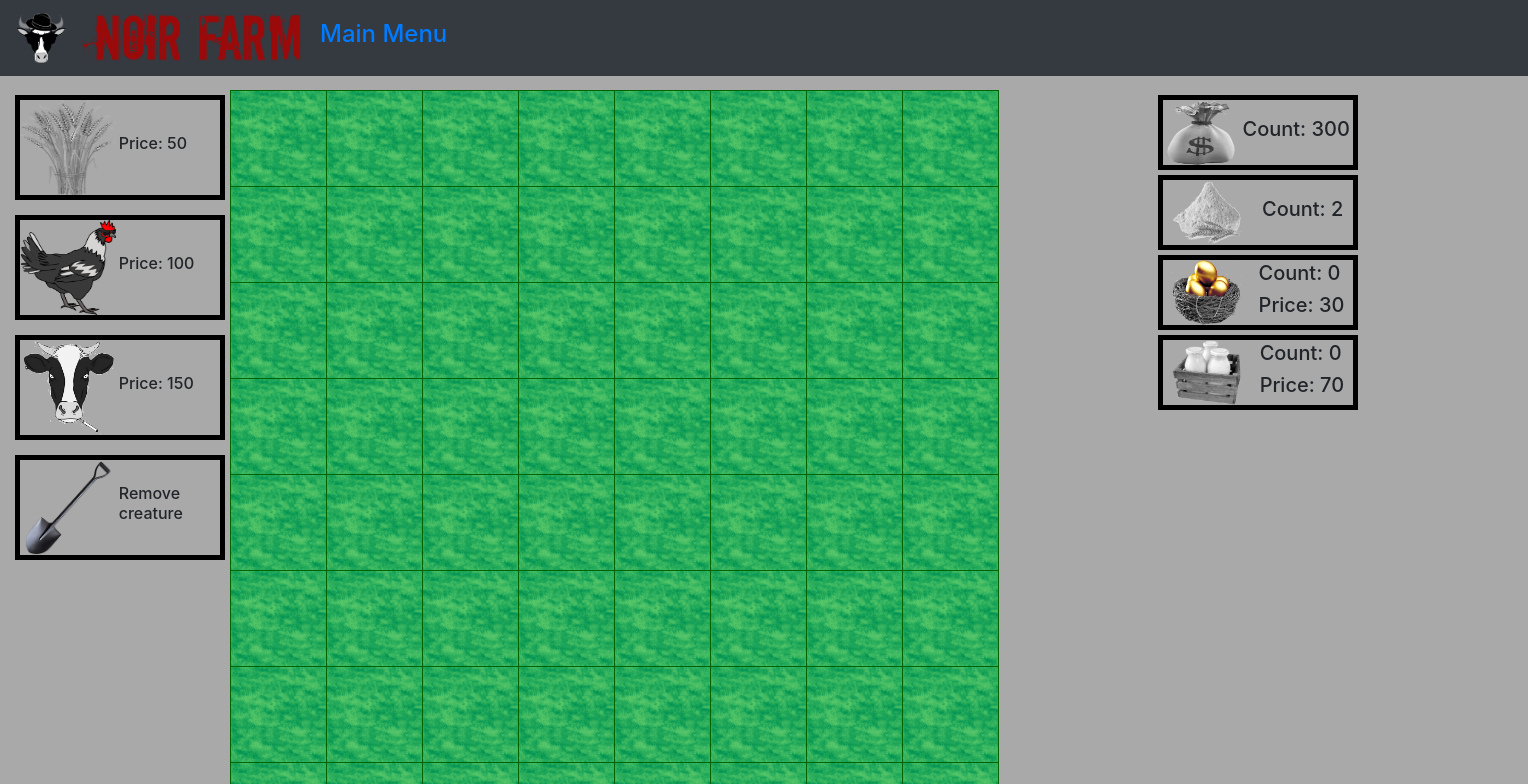
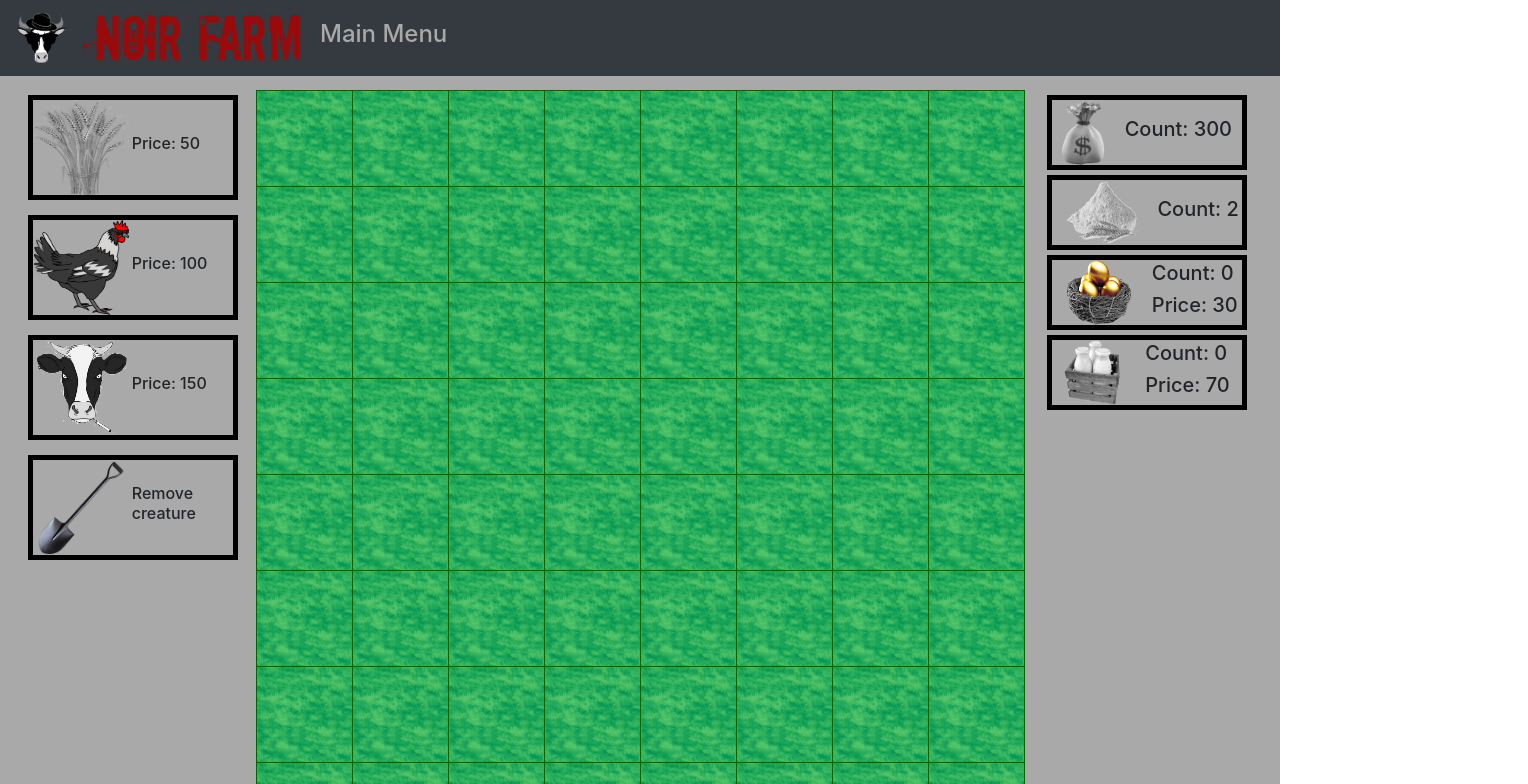
Before and after one commit to leonid-ionov/FarmGame, a React (Create React App) app: page /new-game in a window 1280 px wide. Shown: the top 784 px of the page, 1528 px wide, since content can reach past the window. Built offline with nearby package versions, Linux system fonts and the light colour scheme.

Commit message:
Changed the mechanics of growing and feeding. Some fixes.

```diff
--- a/src/Components/NewGame/NewGame.js
+++ b/src/Components/NewGame/NewGame.js
@@ -29,35 +29,39 @@ class NewGame extends React.Component {
                 }
             } catch (error) {
                 this.setState({error: error.message})
-                setTimeout(() => {this.setState({error:null})},10000)
                 this.props.chooseCreature(null)
             }
         }
     }
 
     feedCreatureMethod = (feedType) => {
-        if(this.props.selectedGoods.forFeed && feedType === this.props.selectedGoods.type) {
+        if (this.props.selectedGoods.forFeed && feedType === this.props.selectedGoods.type) {
             try {
                 this.props.feedCreatureChecker(feedType)
                 return true
-            }
-            catch (error) {
+            } catch (error) {
                 this.setState({error: error.message})
-                setTimeout(() => {this.setState({error:null})},10000)
-                this.props.chooseGoodsForAction(null,false,false)
+                this.props.chooseGoodsForAction(null, false, false)
                 return false
             }
         } else {
             this.setState({error: 'Choose feed'})
-            setTimeout(() => {this.setState({error:null})},10000)
             return false
+        }
+    }
+
+    componentDidUpdate(prevProps, prevState, snapshot) {
+        if (prevState.error !== this.state.error) {
+            setTimeout(() => {
+                this.setState({error: null})
+            }, 3000)
         }
     }
 
     render() {
         return (
             <div className={s.newGame}>
-                <div className={s.creatures}>
+                <div className={s.creaturesMenu}>
                     <CreatureMenuUI creatureItems={this.props.creatureItems}
                                     selectedCreature={this.props.selectedCreature}
                                     chooseCreature={this.props.chooseCreature}
@@ -72,14 +76,15 @@ class NewGame extends React.Component {
                                  takeHarvest={this.props.takeHarvest}
                                  feedCreature={this.feedCreatureMethod.bind(this)}/>
                 </div>
-                <div className={s.menu}>
+                <div className={s.goodsMenu}>
                     <GoodsMenuUI sellItem={this.sellItem.bind(this)}
                                  selectedGoods={this.props.selectedGoods}
                                  goodsItems={this.props.goodsItems}
                                  chooseGoodsForAction={this.props.chooseGoodsForAction}
                                  chooseCreature={this.props.chooseCreature}/>
                 </div>
-                {this.state.error&&<Badge variant="warning"><h4>{this.state.error}</h4></Badge>}
+                {this.state.error &&
+                <div className={s.error}><Badge variant="warning"><h4>{this.state.error}</h4></Badge></div>}
             </div>
         )
     }
--- a/src/Components/NewGame/NewGame.module.css
+++ b/src/Components/NewGame/NewGame.module.css
@@ -1,7 +1,8 @@
 .newGame {
     display: grid;
-    grid-template-areas: 'creatures field menu';
-    grid-template-columns: 200px 1fr 500px;
+    grid-template-areas: 'creaturesMenu field goodsMenu'
+                            'error field goodsMenu';
+    grid-template-columns: 1fr 1fr 1fr;
     grid-gap: 10px;
     padding: 20px;
     justify-items: center;
@@ -11,12 +12,15 @@
     grid-area: field;
 }
 
-.newGame .menu {
-    grid-area: menu;
-    height: 400px;
+.newGame .goodsMenu {
+    grid-area: goodsMenu;
 }
 
-.newGame .creatures {
-    grid-area: creatures;
-    height: 420px;
+.newGame .creaturesMenu {
+    grid-area: creaturesMenu;
+    justify-self: center;
 }
+.newGame .error {
+    grid-area: error;
+    justify-self: center;
+}
--- a/src/UI/ItemsUI/CreatureFieldItemUI/CreatureFieldItemUI.js
+++ b/src/UI/ItemsUI/CreatureFieldItemUI/CreatureFieldItemUI.js
@@ -3,14 +3,16 @@ import s from './CreatureFieldItemUI.module.css'
 import { buildStyles, CircularProgressbar } from 'react-circular-progressbar'
 import 'react-circular-progressbar/dist/styles.css'
 
-const CreatureFieldItemUI = ({creatureImage,feedCreature,harvestImage, takeHarvestMethod,hunger, harvest, growTime}) => {
+const CreatureFieldItemUI = ({creatureImage, feedCreature, harvestImage, takeHarvestMethod, harvest, message, growTime}) => {
     return (
         <div className={s.creatureFieldItem}>
-            <div className={s.creature}><img src={creatureImage} alt={''}/></div>
-            {hunger ? <div className={s.hunger} onClick={feedCreature}>{'Hunger!'}</div> :
-                !!harvest ? <div onClick={()=>takeHarvestMethod()} className={s.harvest}><img src={harvestImage}  alt={''}/></div> :
-                <CircularProgressbar value={growTime}
-                                     styles={buildStyles({trailColor: 'white', pathColor: 'black'})}/>}
+            <div className={s.creature} onClick={feedCreature}><img src={creatureImage} alt={''}/></div>
+            {message ? <div className={s.hunger} onClick={feedCreature}>{message}</div> :
+                !!harvest ?
+                    <div onClick={() => takeHarvestMethod()} className={s.harvest}><img src={harvestImage} alt={''}/>
+                    </div> :
+                    <CircularProgressbar value={growTime}
+                                         styles={buildStyles({trailColor: 'white', pathColor: 'black'})}/>}
         </div>
     )
 }
--- a/src/UI/ItemsUI/CreatureFieldItemUI/CreatureFieldItemUI.module.css
+++ b/src/UI/ItemsUI/CreatureFieldItemUI/CreatureFieldItemUI.module.css
@@ -27,5 +27,4 @@
     justify-self: center;
     z-index: 1;
     font-weight:bolder;
-    font-size: 23px;
 }
--- a/src/UI/ItemsUI/CreatureItemUI/CreatureItemUI.js
+++ b/src/UI/ItemsUI/CreatureItemUI/CreatureItemUI.js
@@ -8,8 +8,7 @@ function CreatureItemUI({creaturesImage, creatureType, creaturePrice, selectedCr
              style={creatureType === selectedCreature ? {border: '5px solid darkred'} : {border: '5px solid black'}}>
             <Image className={s.creature} src={creaturesImage}/>
             <div className={s.text}>
-                {!!selectedCreature ? <h7>{'Touch field item to buy or remove'}</h7> :
-                !!creaturePrice ? <h6> {`Price: ${creaturePrice}`}</h6> :
+                {!!creaturePrice ? <h6> {`Price: ${creaturePrice}`}</h6> :
                     <h6>Remove creature</h6>}
             </div>
         </div>
--- a/src/UI/ItemsUI/GoodsItemUI/GoodsItemUI.module.css
+++ b/src/UI/ItemsUI/GoodsItemUI/GoodsItemUI.module.css
@@ -9,7 +9,7 @@
     align-self: center;
     justify-self: center;
     height: 65px;
-    width: 70px;
+    width: 70%;
 }
 
 .goodsItem .text {
--- a/src/UI/MenuUI/GoodsMenuUI/GoodsMenuUI.js
+++ b/src/UI/MenuUI/GoodsMenuUI/GoodsMenuUI.js
@@ -16,7 +16,7 @@ const GoodsMenuUI = ({sellItem, selectedGoods, chooseGoodsForAction, chooseCreat
             <div className={s.buttons}>
                 {selectedGoods.forFeed && <Button variant="dark"
                                                   disabled={selectedGoods.forFeed} size='lg'>
-                                                  {'Touch creature to feed'}</Button>}
+                                                  {'Click on creature to feed'}</Button>}
                 {selectedGoods.forSale && < Button onClick={() => sellItem()}
                                                    disabled={!selectedGoods.forSale}
                                                    variant='dark' size='lg'>Sell goods</Button>}
--- a/src/UI/MenuUI/MainMenuUI/MainMenuUI.module.css
+++ b/src/UI/MenuUI/MainMenuUI/MainMenuUI.module.css
@@ -6,8 +6,8 @@
 }
 .mainMenuUI img {
     grid-area: img;
-    width: 800px;
-
+    width: 950px;
+padding-top: 5px;
 }
 .mainMenuUI button{
     grid-area: btn;
--- a/src/UI/MenuUI/NavbarUI/NavbarUI.js
+++ b/src/UI/MenuUI/NavbarUI/NavbarUI.js
@@ -4,7 +4,7 @@ import { NavLink } from 'react-router-dom'
 import Logo from '../../../Assets/Images/Menu/Logo.png'
 import NameImage from '../../../Assets/Images/Menu/Name.png'
 
-const NavbarUI = (props) => {
+const NavbarUI = () => {
     return (
         <div>
             <Navbar bg="dark" variant="dark">
@@ -14,13 +14,13 @@ const NavbarUI = (props) => {
                         width="50"
                         height="50"
                         className="d-inline-block align-top"
-                    />{' '}
+                     alt={''}/>{' '}
                 </Navbar.Brand>
                 <img src={NameImage} width="222"
-                     height="50"/>
+                     height="50" alt={''}/>
                 <Nav.Item className="mr-auto">
                     <Nav.Link as={NavLink} to={'/main-menu'}>
-                        <h4>Main Menu</h4>
+                        <h4 style={{color:'darkgrey'}}>Main Menu</h4>
                     </Nav.Link>
                 </Nav.Item>
             </Navbar>
--- a/src/UI/MenuUI/СreatureMenuUI/CreaturesMenuUI.js
+++ b/src/UI/MenuUI/СreatureMenuUI/CreaturesMenuUI.js
@@ -1,8 +1,9 @@
 import React from 'react'
 import s from './CreaturesMenuUI.module.css'
 import CreatureMenuItem from '../../../Components/CreaturesComponent/CreatureMenuItem'
+import { Button } from 'react-bootstrap'
 
-const CreatureMenuUI = ({creatureItems,chooseGoodsForAction,selectedCreature,chooseCreature}) => {
+const CreatureMenuUI = ({creatureItems, chooseGoodsForAction, selectedCreature, chooseCreature}) => {
     return (
         <div className={s.creaturesMenuUI}>
             {Object.keys(creatureItems).map(i => <div className={s.item}>
@@ -11,6 +12,12 @@ const CreatureMenuUI = ({creatureItems,chooseGoodsForAction,selectedCreature,cho
                                   selectedCreature={selectedCreature}
                                   chooseGoodsForAction={chooseGoodsForAction}/>
             </div>)}
+            {!!selectedCreature &&
+            <div style={{width: '210px'}}>
+                <Button variant="dark" disabled={true} size='lg'>
+                    Click on field item to buy or remove creature
+                </Button>
+            </div>}
         </div>
     )
 }
```
Also changed, not shown: src/Components/FieldComponent/CreatureFieldItem.js (+29 -14 lines).
